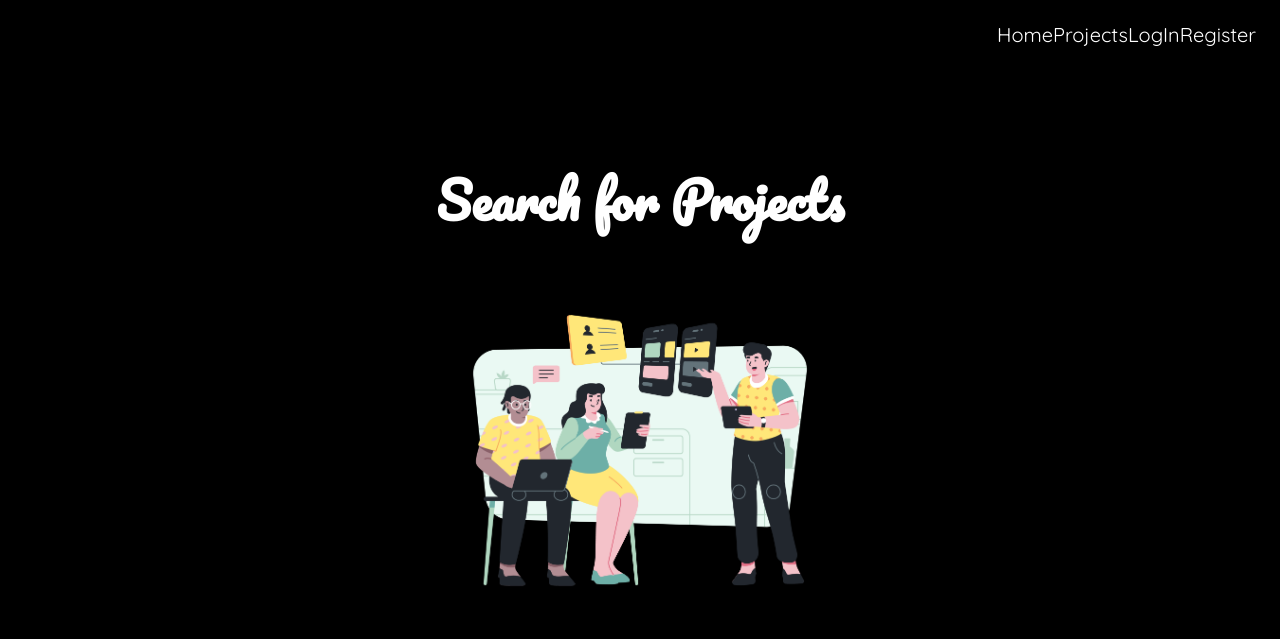
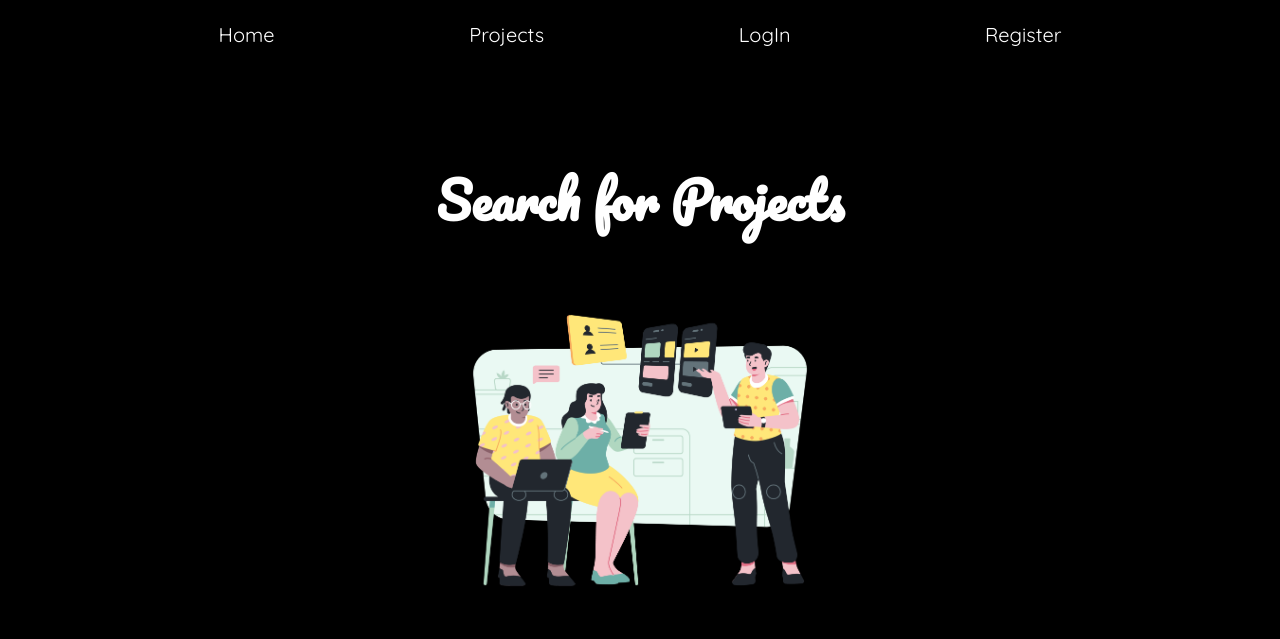
Before and after one commit to Nlopez4/dev_collect, a Django app: page / in a window 1280 px wide. Shown: the top 639 px of the page. Run offline with Django 3.2, Linux system fonts and the light colour scheme.

Commit message:
fixed nav bar spacing

```diff
--- a/main_app/static/styles/main.css
+++ b/main_app/static/styles/main.css
@@ -18,9 +18,7 @@ body {
 .nav-bar {
    font-size: 20px;
    display: flex;
-   justify-content: flex-end;
-   word-spacing: 1rem;
-
+   justify-content: space-evenly;
     padding: 14px 16px;
 
 
@@ -32,6 +30,7 @@ body {
     text-decoration: none;
     color: white;
     font-family: Quicksand;
+
 
 
 }
```
